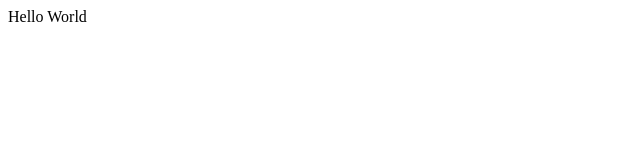
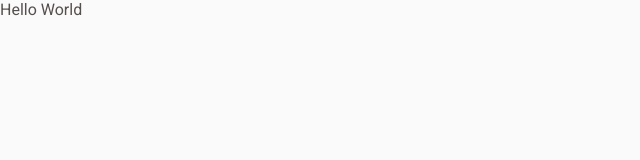
Before and after one commit to lucascnascimento/ignite-desafio-02, a React (Vite) app: page / in a window 1280 px wide. Shown: the top 160 px of the page, without its empty margins (0-640 px from the left). Built offline with nearby package versions, Linux system fonts and the light colour scheme.

Commit message:
feat: install styled-components and create base styles

```diff
--- a/index.html
+++ b/index.html
@@ -1,7 +1,13 @@
 <!DOCTYPE html>
 <html lang="en">
   <head>
+    <link rel="preconnect" href="https://fonts.googleapis.com" />
+    <link rel="preconnect" href="https://fonts.gstatic.com" crossorigin />
     <meta charset="UTF-8" />
+    <link
+      href="https://fonts.googleapis.com/css2?family=Baloo+2:wght@700;800&family=Roboto:wght@400;700&display=swap"
+      rel="stylesheet"
+    />
     <link rel="icon" type="image/svg+xml" href="/vite.svg" />
     <meta name="viewport" content="width=device-width, initial-scale=1.0" />
     <title>Coffee delivery</title>
--- a/package.json
+++ b/package.json
@@ -10,11 +10,13 @@
   },
   "dependencies": {
     "react": "^18.2.0",
-    "react-dom": "^18.2.0"
+    "react-dom": "^18.2.0",
+    "styled-components": "^5.3.6"
   },
   "devDependencies": {
     "@types/react": "^18.0.27",
     "@types/react-dom": "^18.0.10",
+    "@types/styled-components": "^5.1.26",
     "@vitejs/plugin-react": "^3.1.0",
     "typescript": "^4.9.3",
     "vite": "^4.1.0"
--- a/src/App.tsx
+++ b/src/App.tsx
@@ -1,5 +1,14 @@
+import { ThemeProvider } from "styled-components";
+import { defaultTheme } from "./styles/themes/default";
+import { GlobalStyles } from "./styles/global";
+
 function App() {
-  return <div className="App">Hello World</div>;
+  return (
+    <ThemeProvider theme={defaultTheme}>
+      <div className="App">Hello World</div>
+      <GlobalStyles />
+    </ThemeProvider>
+  );
 }
 
 export default App;
--- /dev/null
+++ b/src/styles/global.ts
@@ -0,0 +1,47 @@
+import { createGlobalStyle } from "styled-components";
+
+export const GlobalStyles = createGlobalStyle`
+  * {
+    margin:0;
+    padding:0;
+    box-sizing:border-box;
+  }
+
+
+  body {
+    background: ${(props) => props.theme.background};
+    color: ${(props) => props.theme["base-text"]};
+    -webkit-font-smoothing: antialiased
+  }
+
+  body, input, textarea, button {
+    font-family: 'Roboto', sans-serif;
+    font-weight: 400;
+    font-size: 1rem;
+  }
+
+  button {
+    all: unset;
+  }
+
+  h1, h2 h3, h4, h5, h6 {
+    font-family: 'Baloo 2', cursive;
+    font-weight: 800;
+  }
+
+  h1 {
+    font-size: 3rem;
+  }
+
+  h2 {
+    font-size: 2rem;
+  }
+
+  h3 {
+    font-size: 1.25rem;
+  }
+
+  h4 {
+    font-size: 1.125rem;
+  }
+`;
--- /dev/null
+++ b/src/styles/themes/default.ts
@@ -0,0 +1,20 @@
+export const defaultTheme = {
+  "yellow-dark": "#c47f17",
+  yellow: "#dbac2c",
+  "yellow-light": "#f1e9c9",
+
+  "purple-dark": "#4b2995",
+  purple: "#8047f8",
+  "purple-light": "#ebe5f9",
+
+  "base-title": "#272221",
+  "base-subtitle": "#403937",
+  "base-text": "#574f4d",
+  "base-label": "#8d8686",
+  "base-hover": "#d7d5d5",
+  "base-button": "#e6e5e5",
+  "base-input": "#f3f2f2",
+  "base-card": "#f3f2f2",
+  background: "#fafafa",
+  white: "#fff",
+};
```
Also changed, not shown: src/@types/styles.d.ts (added, +8 -0 lines), 1 other file (tests, documents, lock files or other folders).
